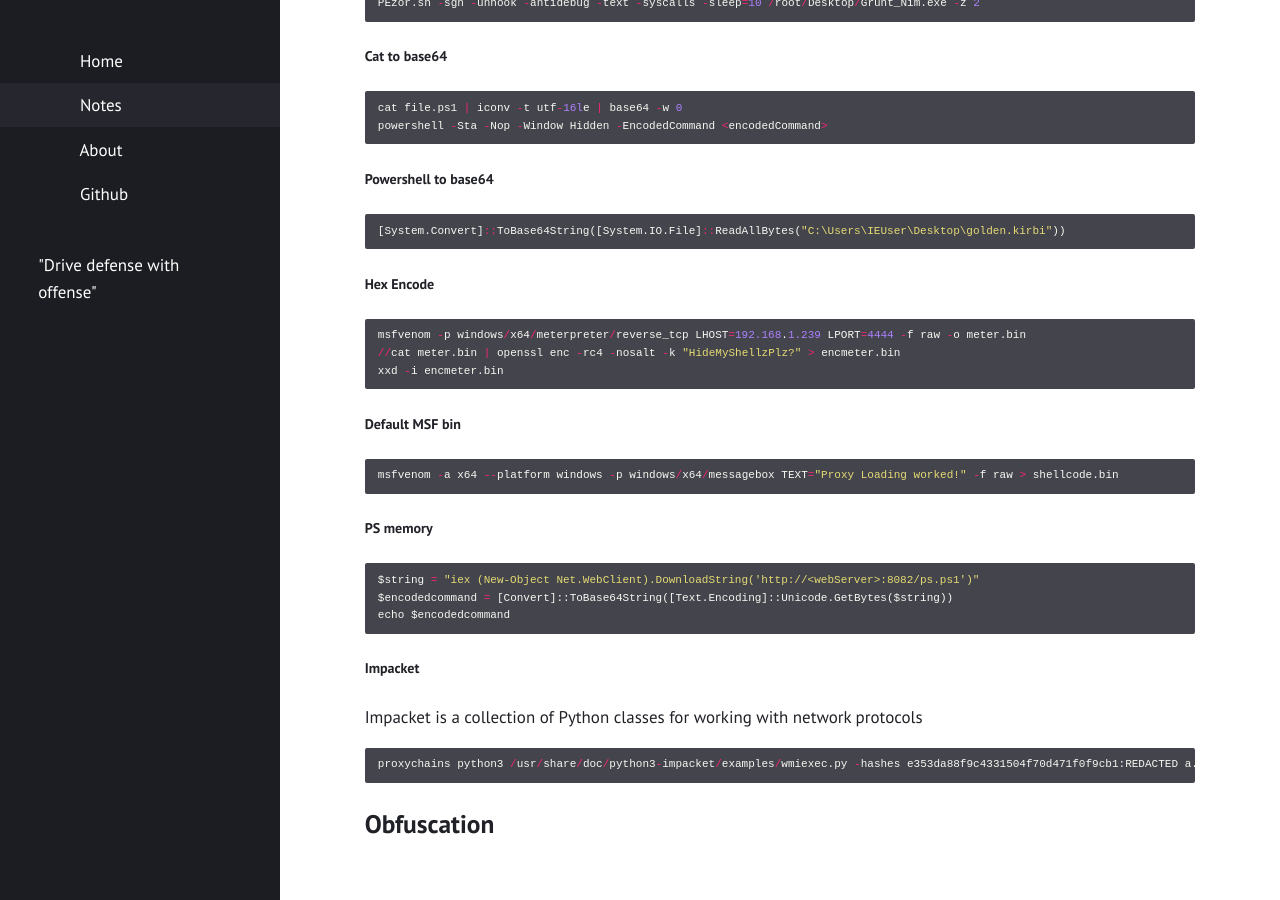
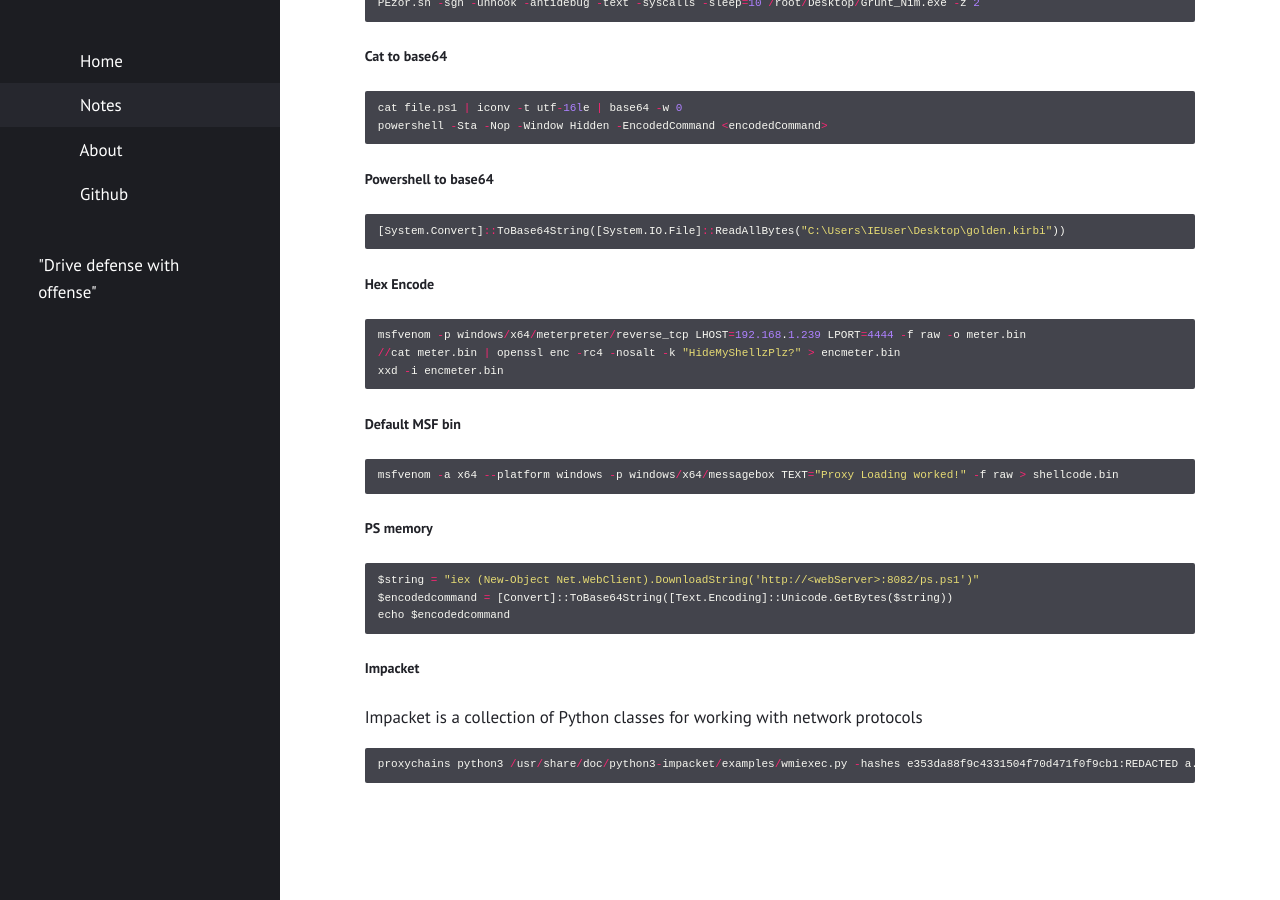
Before and after one commit to Fil88/Fil88.github.io, a Jekyll site: the page built from notes.md, in a window 1280 px wide and 900 px high, scrolled down 7471 px. Built offline with Jekyll 4.4.1, drawn with Linux system fonts in a browser that asks for light colours.

Commit message:
Update notes.md

````diff
--- a/notes.md
+++ b/notes.md
@@ -384,5 +384,3 @@ Impacket is a collection of Python classes for working with network protocols
 ```py
 proxychains python3 /usr/share/doc/python3-impacket/examples/wmiexec.py -hashes e353da88f9c4331504f70d471f0f9cb1:REDACTED a.user@10.10.120.1
 ```
-
-# Obfuscation
````
